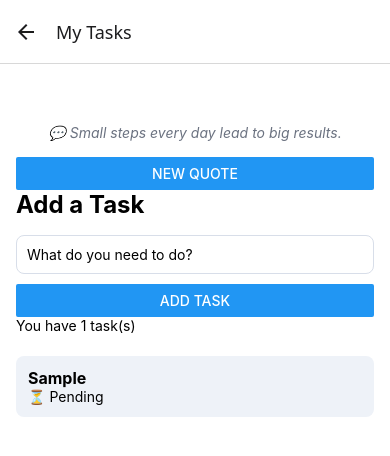
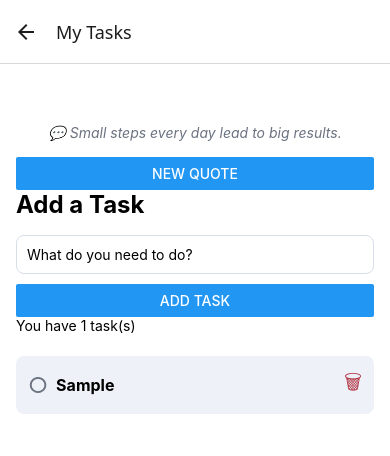
Before and after one commit to krnjne/Week1Labs, a React Native app: screen /AddTasks in a window 390 px wide. Both pictures are taken after typing "Sample" into the empty fields and a click on the button "ADD TASK". Shown: the top 456 px of the page. Built offline with nearby package versions, Linux system fonts and the light colour scheme; no server answers.

Commit message:
Lab 10: Icons, delete feature, and shared theme

```diff
--- a/app.json
+++ b/app.json
@@ -5,6 +5,11 @@
     "version": "1.0.0",
     "orientation": "portrait",
     "icon": "./assets/icon.png",
+    "splash": {
+      "image": "./assets/splash-icon.png",
+      "resizeMode": "contain",
+      "backgroundColor": "#1B2A4A"
+    },
     "userInterfaceStyle": "light",
     "ios": {
       "supportsTablet": true
--- a/components/TaskCard.js
+++ b/components/TaskCard.js
@@ -1,14 +1,41 @@
-import { Pressable, StyleSheet, Text } from 'react-native';
+import { Pressable, StyleSheet, Text, View } from 'react-native';
 
-export default function TaskCard({title, done, onToggle}) {
+const colors = {
+    teal: '#0F766E',
+    gray: '#6B7280',
+    red: '#B23A48',
+    lightBg: '#EEF2F8',
+};
+
+export default function TaskCard({ title, done, onToggle, onDelete }) {
+
     return (
-        <Pressable onPress={onToggle} style={styles.card}>
-            <Text style={styles.title}>{title}</Text>
-            <Text>{done ? '✅ Done' : '⏳ Pending'}</Text>
-        </Pressable>
+
+        <View style={styles.card}>
+            <Pressable onPress={onToggle} style={styles.left}>
+                <Text style={{ color: done ? colors.teal : colors.gray, fontSize: 22 }}>{done ? '✓' : '○'}</Text>
+                <Text style={styles.title}>{title}</Text>
+            </Pressable>
+            <Pressable onPress={onDelete}>
+                <Text style={{ color: colors.red, fontSize: 20 }}>🗑</Text>
+            </Pressable>
+        </View>
     );
 }
+
 const styles = StyleSheet.create({
-    card: {padding: 12, marginVertical: 6, backgroundColor: '#EEF2F8', borderRadius: 8},
-    title: { fontWeight: 'bold', fontSize: 16 },
+
+card: {
+flexDirection: 'row',
+justifyContent: 'space-between',
+alignItems: 'center',
+padding: 12,
+marginVertical: 6,
+backgroundColor: colors.lightBg,
+borderRadius: 8,
+},
+
+left: { flexDirection: 'row', alignItems: 'center', gap: 8 },
+title: { fontWeight: 'bold', fontSize: 16 },
+
 });
--- a/screens/AddTasksScreen.js
+++ b/screens/AddTasksScreen.js
@@ -95,6 +95,10 @@ export default function AddTasksScreen() {
             tasks.map((t) => t.id === id ? { ...t, done: !t.done } : t)
         );
     }
+
+    function handleDeleteTask(id) {
+        setTasks(tasks.filter((t) => t.id !== id));
+    }
     return (
         <View style={styles.container}>
             <Text style={styles.quote}>💬 {quote}</Text>
@@ -108,7 +112,8 @@ export default function AddTasksScreen() {
             <FlatList data={tasks}
                 keyExtractor={(item) => item.id}
                 renderItem={({ item }) => <TaskCard title={item.title} done={item.done}
-                onToggle ={() => handleToggleTask(item.id)} />}
+                onToggle ={() => handleToggleTask(item.id)}
+                onDelete={() => handleDeleteTask(item.id)}/>}
                 ListEmptyComponent={() => <Text>No tasks yet. Add one above!</Text>}
                 ItemSeparatorComponent={() => <View style={{ height: 1, backgroundColor: '#D8DEE9', marginVertical: 8 }} />}
                 style={styles.list}
```
Also changed, not shown: themes.js (added, +9 -0 lines).
